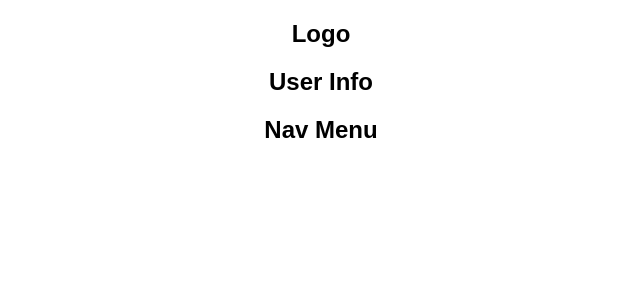
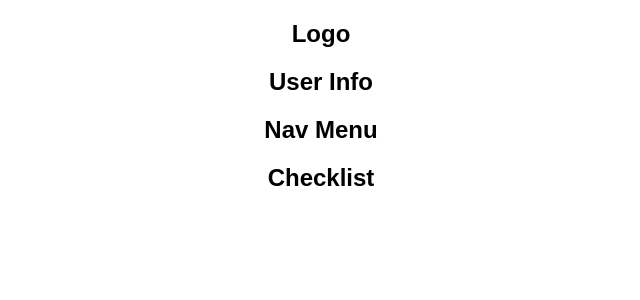
Before and after one commit to seven-seas-digital/Non-Wedding, a React (Create React App) app: page / in a window 1280 px wide. Shown: the top 300 px of the page, without its empty margins (319-959 px from the left). Built offline with nearby package versions, Linux system fonts and the light colour scheme.

Commit message:
created Checklist component and imported it into the App component

```diff
--- a/src/components/App.js
+++ b/src/components/App.js
@@ -1,12 +1,14 @@
 import React, { Component } from 'react';
 import './App.css';
 import Header from './Header.js';
+import Checklist from './Checklist';
 
 class App extends Component {
   render() {
     return (
       <div className="App">
         <Header />
+        <Checklist />
       </div>
     );
   }
--- /dev/null
+++ b/src/components/Checklist.js
@@ -0,0 +1,9 @@
+import React from 'react';
+
+const Checklist = (props) => {
+  return (
+    <h2> Checklist </h2>
+  );
+}
+
+export default Checklist;
```
